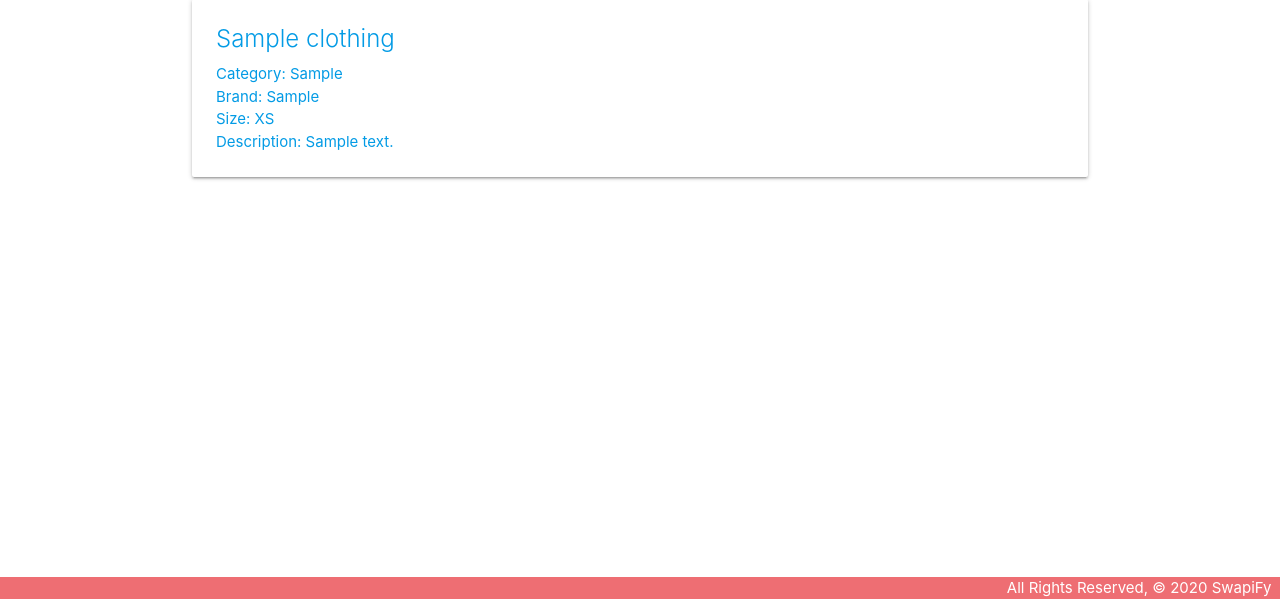
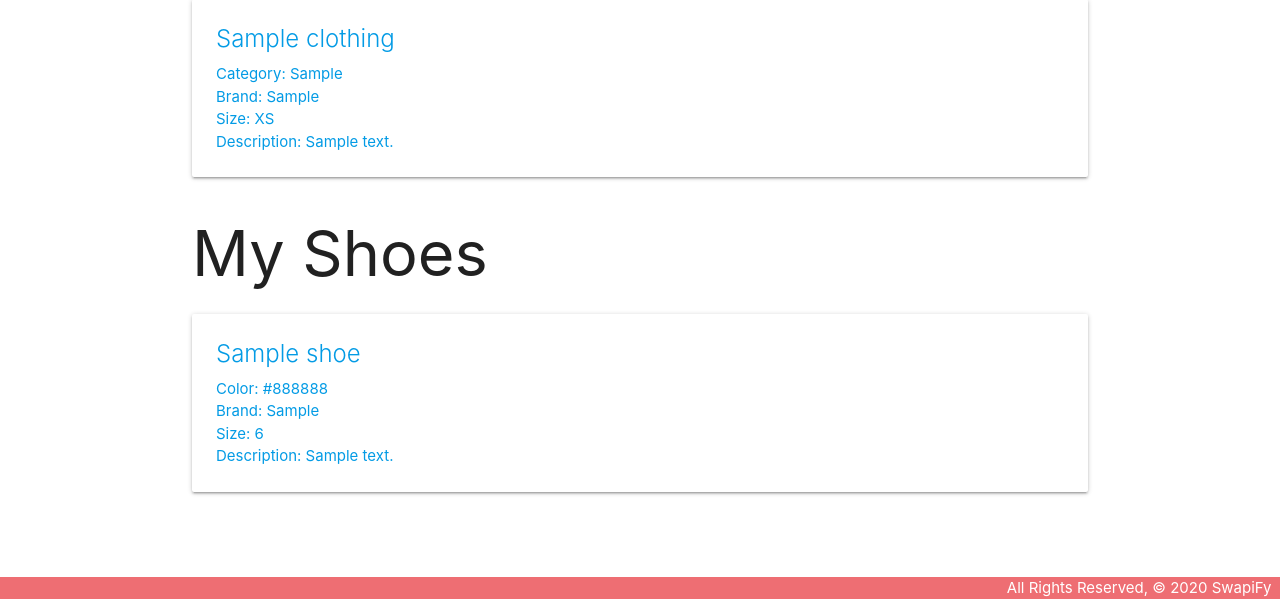
Before and after one commit to wangxiaolialina/Swapify, a Django app: template main_app/templates/clothings/myindex.html in a window 1280 px wide. Shown: the part 201-800 px from the top of the page. Run offline with Django 3.2, Linux system fonts and the light colour scheme; the template is opened without the code that fills it: values that come from a table or form of the project are taken from there, others are empty; tables that the repository leaves empty hold one stand-in row (values such as "Sample post").

Commit message:
Fix View my items page - can now see shoe list

```diff
--- a/main_app/templates/clothings/myindex.html
+++ b/main_app/templates/clothings/myindex.html
@@ -2,9 +2,10 @@
 
 <h1>My Clothing</h1>
 {% if not myclothings%}
-<p>No Clothes yet !</p>
+<p>No Clothes yet!</p>
 <a href="{% url 'clothings_create' %}">ADD CLOTHES</a>
-{% else %} {% for cloth in myclothings %}
+{% else %}
+{% for cloth in myclothings %}
 <div class="card">
   <a href="{% url 'detail' cloth.id %}">
     <div class="card-content">
@@ -16,4 +17,27 @@
     </div>
   </a>
 </div>
-{% endfor %} {% endif %} {% endblock %}
+{% endfor %}
+{% endif %}
+
+<h1>My Shoes</h1>
+{% if not shoe_list%}
+<p>No Shoes yet!</p>
+<a href="{% url 'shoes_create' %}">ADD SHOES</a>
+{% else %}
+{% for shoe in shoe_list %}
+<div class="card">
+  <a href="{% url 'shoes_detail' shoe.id %}">
+    <div class="card-content">
+      <span class="card-title">{{ shoe.name }}</span>
+      <p>Color: {{ shoe.color }}</p>
+      <p>Brand: {{ shoe.brand }}</p>
+      <p>Size: {{ shoe.shoe_size }}</p>
+      <p>Description: {{ shoe.description }}</p>
+    </div>
+  </a>
+</div>
+{% endfor %}
+{% endif %}
+
+{% endblock %}
```
